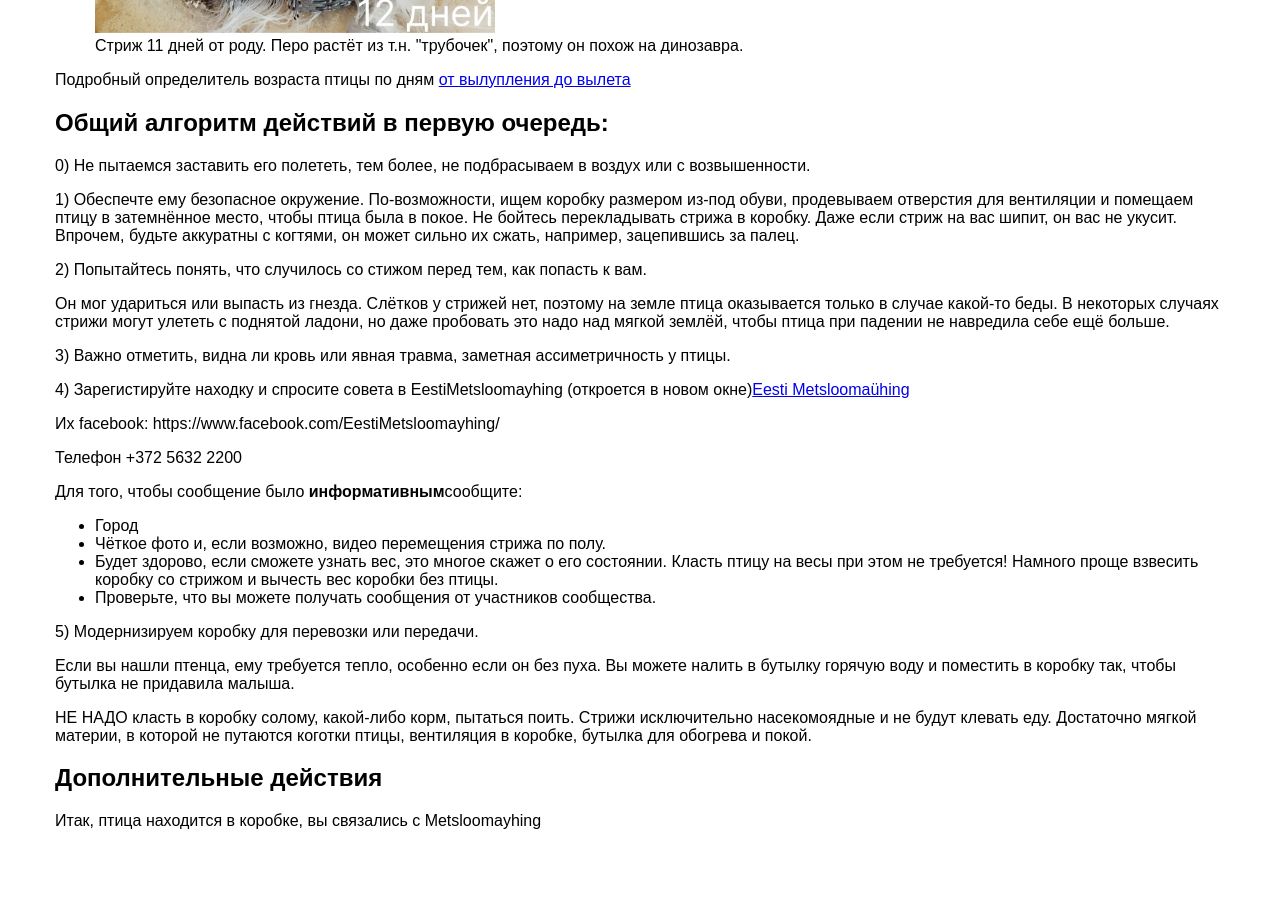
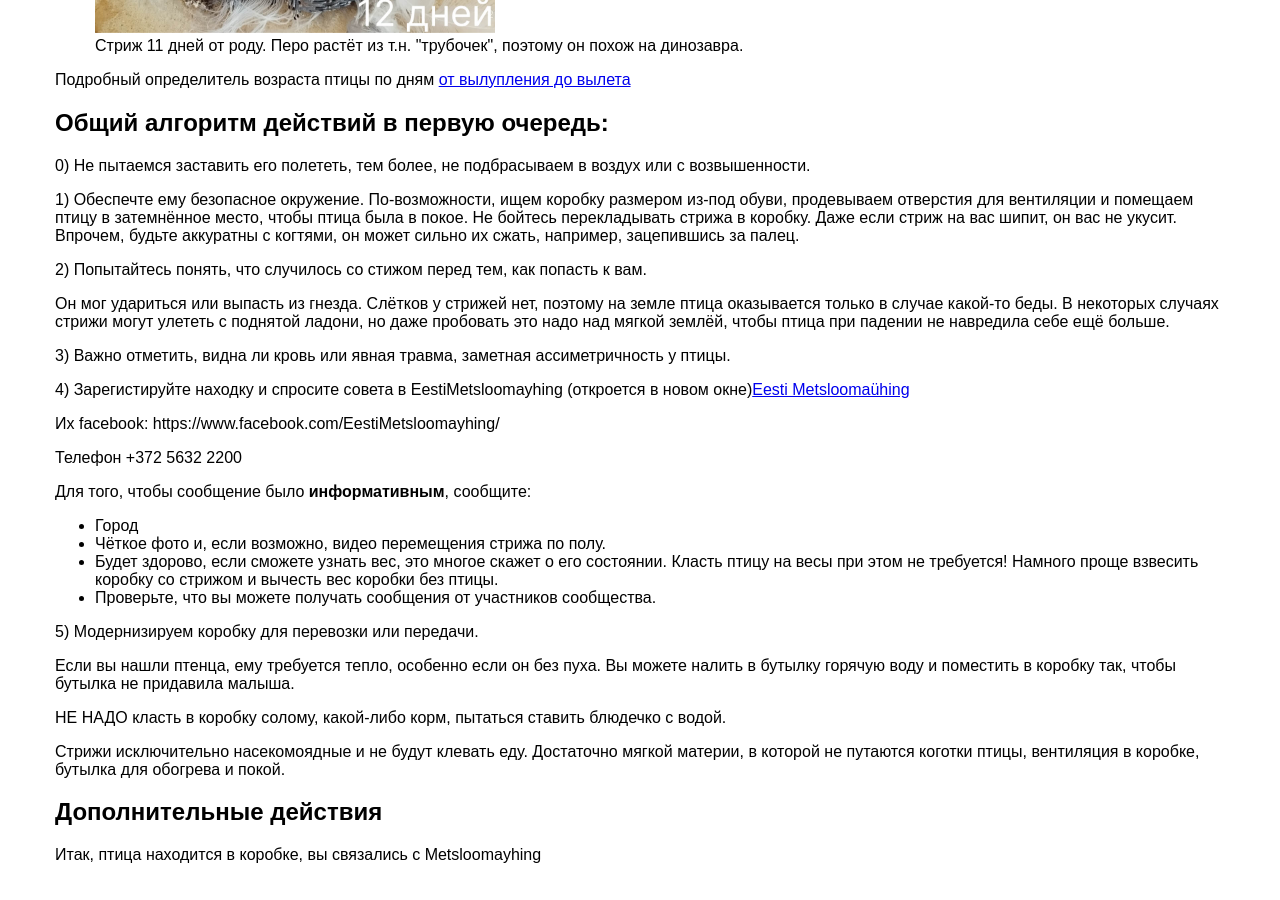
Before and after one commit to loodus-wiki/apus-apus, a Jekyll site: the page built from docs/ru/index.md, in a window 1280 px wide and 900 px high, scrolled down 1483 px. Built offline with Jekyll 4.4.1, drawn with Linux system fonts in a browser that asks for light colours; before the commit the page ends 2349 px from its top, so only the background shows below that.

Commit message:
Обновлены файлы в /doc

```diff
--- a/docs/ru/index.md
+++ b/docs/ru/index.md
@@ -66,7 +66,7 @@ is_home: false
 
 
 
-Для того, чтобы сообщение было <b>информативным</b>сообщите:
+Для того, чтобы сообщение было <b>информативным</b>, сообщите:
 * Город
 * Чёткое фото и, если возможно, видео перемещения стрижа по полу.
 * Будет здорово, если сможете узнать вес, это многое скажет о его состоянии.
@@ -80,7 +80,9 @@ is_home: false
 Если вы нашли птенца, ему требуется тепло, особенно если он без пуха.
 Вы можете налить в бутылку горячую воду и поместить в коробку так, чтобы бутылка не придавила малыша.
 
-НЕ НАДО класть в коробку солому, какой-либо корм, пытаться поить. Стрижи исключительно насекомоядные и не будут клевать еду.
+НЕ НАДО класть в коробку солому, какой-либо корм, пытаться ставить блюдечко с водой.
+
+Стрижи исключительно насекомоядные и не будут клевать еду.
 Достаточно мягкой материи, в которой не путаются коготки птицы, вентиляция в коробке, бутылка для обогрева и покой.
 
 ## Дополнительные действия
```
Also changed, not shown: docs/assets/favicon.ico (renamed from docs/favicon.ico), docs/assets/images/favicon.ico (deleted), 6 other files.
